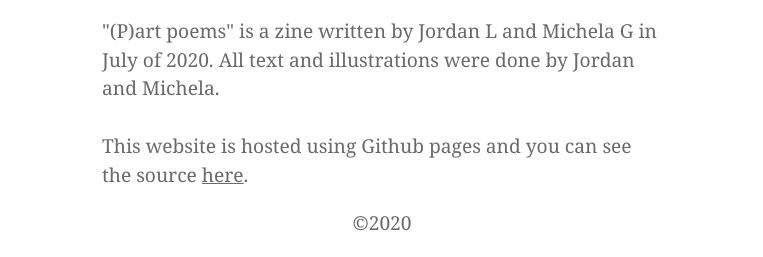
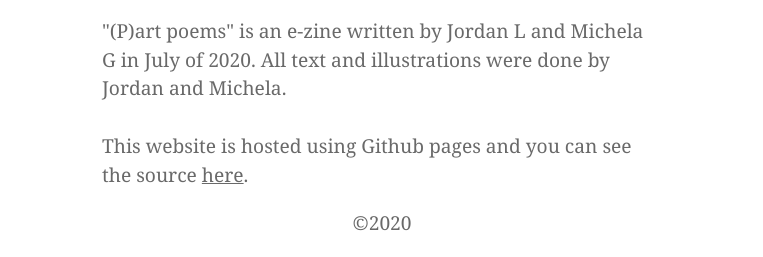
Before and after one commit to jminjie/zine, a plain HTML site: page about.html in a window 1280 px wide. Shown: the part 849-1106 px from the top of the page, without its empty margins (258-1021 px from the left). Drawn offline with Linux system fonts and the light colour scheme.

Commit message:
Update about

```diff
--- a/about.html
+++ b/about.html
@@ -11,7 +11,7 @@
         <img src="pages/0" />
         <div id="about">
         <div id="submitting">
-        <p>"(P)art poems" is a zine written by Jordan L and Michela G in July of 2020.
+        <p>"(P)art poems" is an e-zine written by Jordan L and Michela G in July of 2020.
         All text and illustrations were done by Jordan and Michela.
         <br>
         <br>
```
